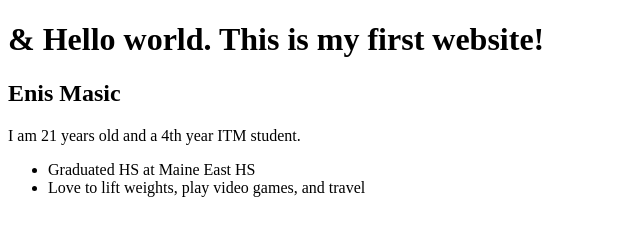
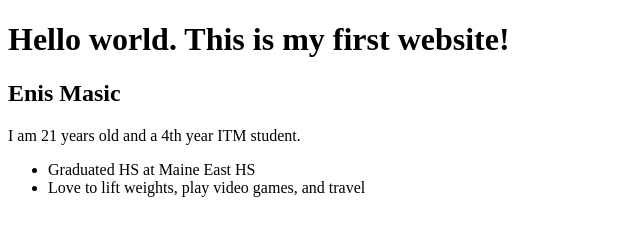
Before and after one commit to Enismasic/lab1, a plain HTML site: page index.html in a window 1280 px wide. Shown: the whole page, without its empty margins (0-640 px from the left). Drawn offline with Linux system fonts and the light colour scheme.

Commit message:
Update index.html

```diff
--- a/index.html
+++ b/index.html
@@ -5,7 +5,7 @@
   <title>ITMD-361 Internet Technologies and Web Design</title>
 </head>
 <body>
-  <h1>&amp; Hello world. This is my first website!</h1>
+  <h1>Hello world. This is my first website!</h1>
   <h2>Enis Masic</h2>
   <p>I am 21 years old and a 4th year ITM student.</p>
          <ul>
```
